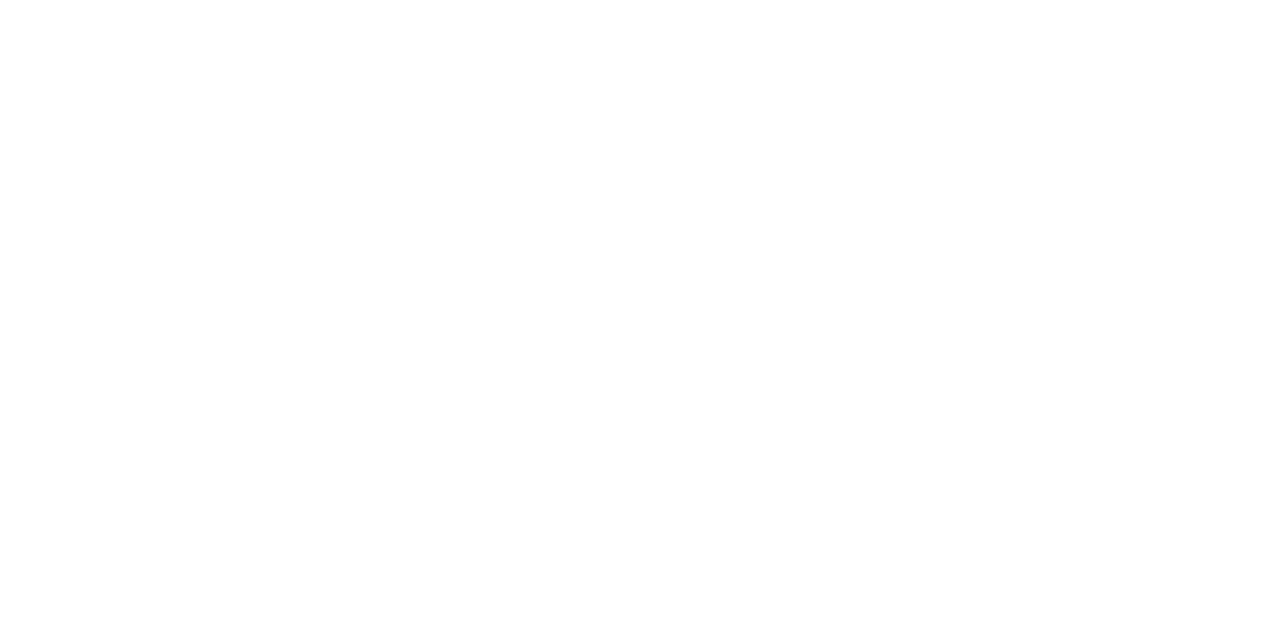
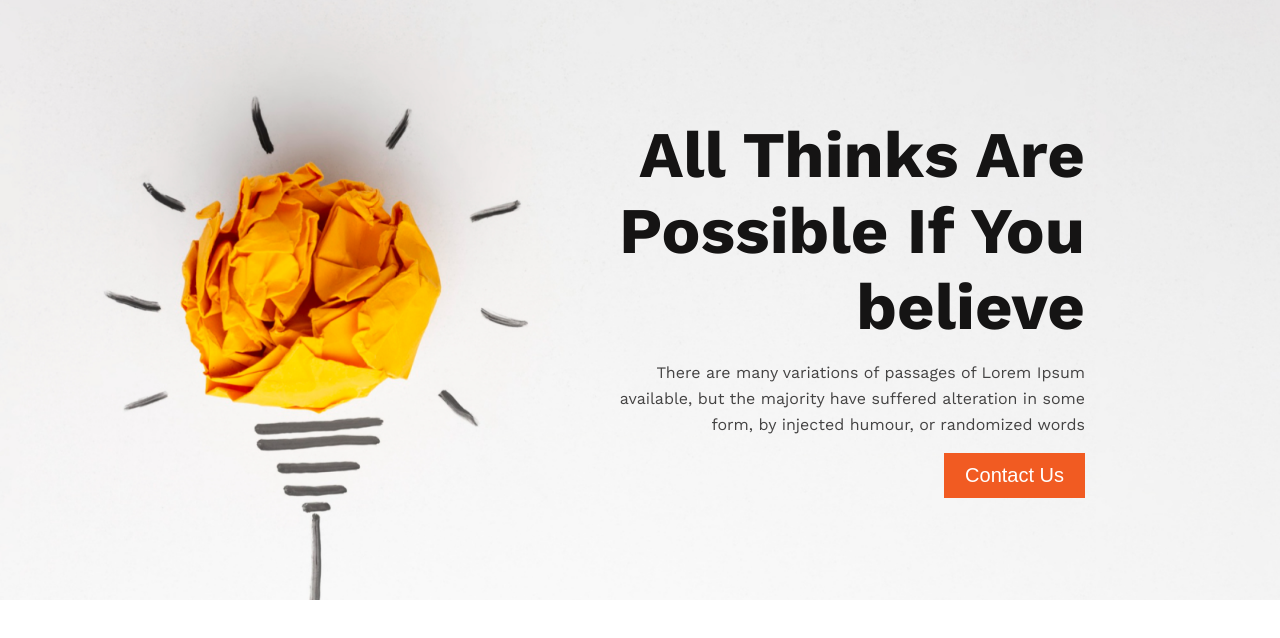
Before and after one commit to gopalbasak1/project-1, a plain HTML site: page index.html in a window 1280 px wide. Drawn offline with nearby package versions, Linux system fonts and the light colour scheme.

Commit message:
header section created

```diff
--- a/index.html
+++ b/index.html
@@ -4,8 +4,30 @@
     <meta charset="UTF-8">
     <meta name="viewport" content="width=device-width, initial-scale=1.0">
     <title>Project 1</title>
+    <link rel="preconnect" href="https://fonts.googleapis.com">
+    <link rel="preconnect" href="https://fonts.gstatic.com" crossorigin>
+    <link href="https://fonts.googleapis.com/css2?family=Open+Sans:ital,wght@0,400;0,500;0,600;0,700;0,800;1,400;1,500;1,600;1,700;1,800&family=Work+Sans:ital,wght@0,200;0,300;0,400;0,500;0,600;0,700;0,800;0,900;1,200;1,300;1,400;1,500;1,600;1,700;1,800;1,900&display=swap" rel="stylesheet">
+
+    <link rel="stylesheet" href="style.css">
 </head>
 <body>
+    <header>
+        <section class="header">
+            <div class="header-container">
+                <div class="header-image">
+                    <img class="header-img" src="" alt="">
+                </div>
+                <div class="header-text">
+                <h1>All Thinks Are Possible If You believe</h1>
+                <p>There are many variations of passages of Lorem Ipsum available, but the majority have suffered alteration in some form, by injected humour, or randomized words</p>
+                <button class="btn-primary">Contact Us</button>
+                </div>
+            </div>
+        </section>
+    </header>
 
+    <main></main>
+
+    <footer></footer>
 </body>
 </html>
--- a/style.css
+++ b/style.css
@@ -0,0 +1,71 @@
+/* Primary Css */
+*{
+    padding:0;
+    margin:0;
+}
+body{
+    font-family: 'Open Sans', sans-serif;
+    font-family: 'Work Sans', sans-serif;
+}
+
+
+
+/* Header CSS */
+
+.header-container{
+    max-width:1400px;
+    height: 600px;
+    display:flex;
+    justify-content: space-around;
+    align-items: center;
+    background-image: url('./images/banner/banner1.png');
+    background-size: cover;
+    background-repeat: no-repeat;
+    background-position: 100%;
+
+
+
+
+}
+
+
+.header-text{
+    width:500px;
+    text-align: right;
+    flex-direction: column;
+    margin-right:0px;
+
+
+}
+
+.header-text h1{
+    font-size: 65px;
+    font-weight: 700;
+    color:#151414;
+    padding-top:15px;
+    padding-bottom:15px;
+}
+.header-text p{
+    color: #444343;
+    font-size: 16px;
+    font-weight: 400;
+    line-height: 26px;
+    padding-bottom:15px;
+
+}
+
+.btn-primary{
+    padding:10px 20px;
+    font-size:20px;
+    background-color: #F15B22;
+    border:1px solid #F15B22;
+    color:#fff;
+    transition: .4s;
+
+}
+
+.btn-primary:hover{
+    background-color: red;
+    color:black;
+
+}
```
